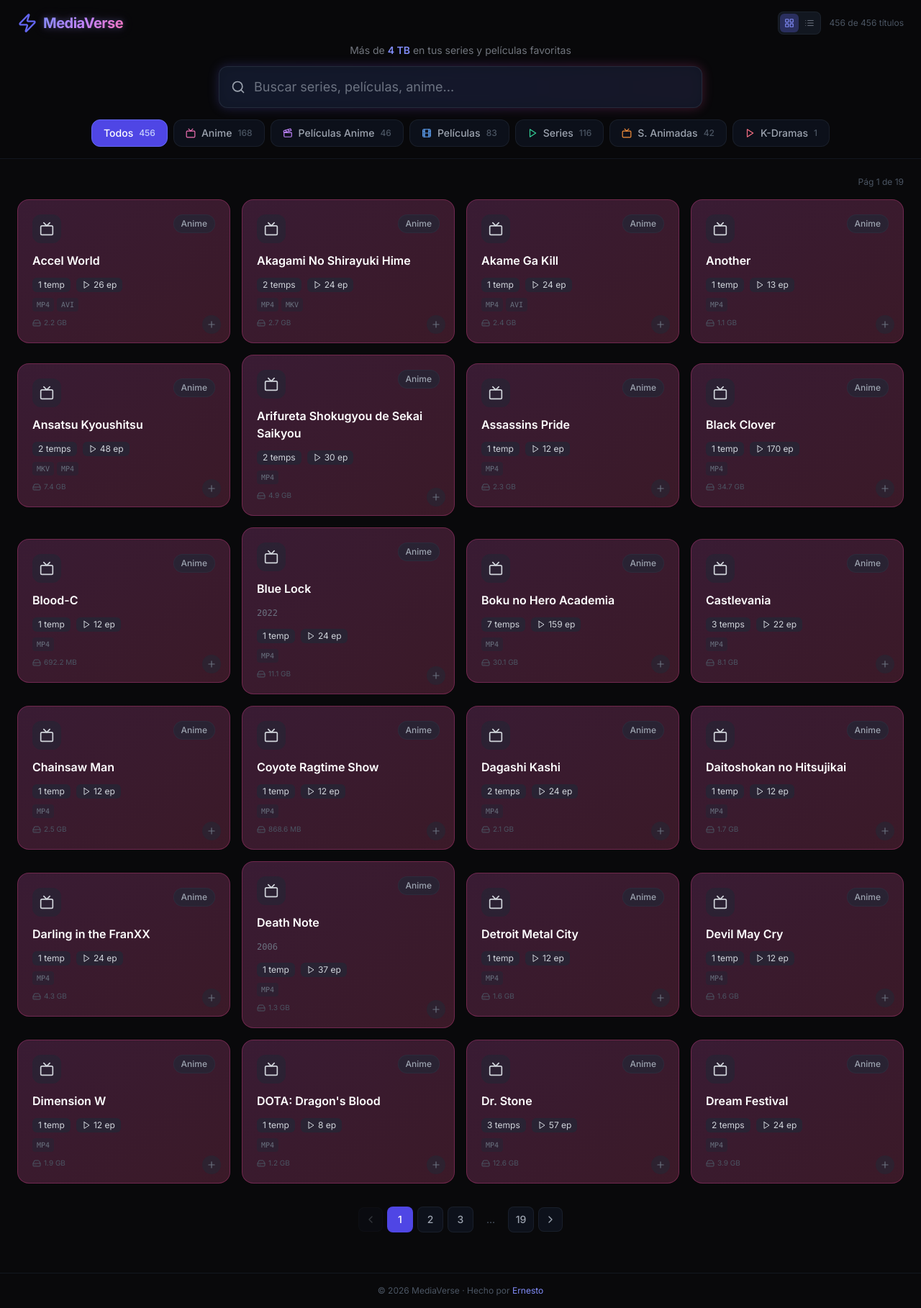
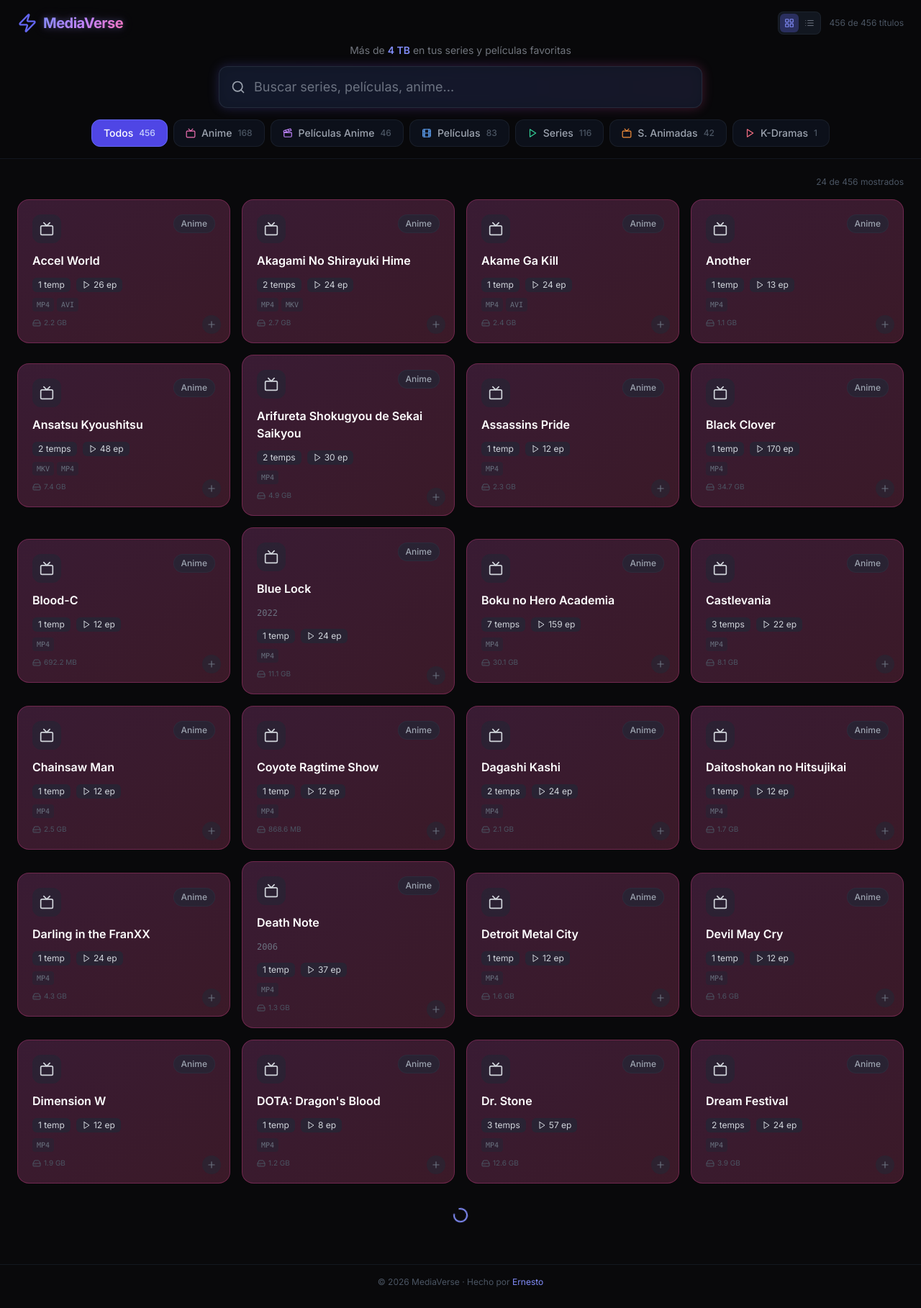
Before and after one commit to Ernesto581/MediaVerse, a Next.js app: page / in a window 1280 px wide. Shown: the whole page at 72% size. Built offline with nearby package versions, Linux system fonts and the light colour scheme.

Commit message:
Cambiar paginacion por scroll infinito

```diff
--- a/src/app/page.tsx
+++ b/src/app/page.tsx
@@ -1,15 +1,14 @@
 'use client'
 
-import { useState, useCallback, useMemo, useEffect } from 'react'
+import { useState, useCallback, useMemo, useEffect, useRef } from 'react'
 import { allMedia, searchMedia } from '@/lib/data'
 import { MediaItem } from '@/lib/types'
 import SearchBar from '@/components/SearchBar'
 import MediaCard from '@/components/MediaCard'
 import MediaDetail from '@/components/MediaDetail'
 import FilterBar from '@/components/FilterBar'
-import Pagination from '@/components/Pagination'
 import RequestForm from '@/components/RequestForm'
-import { Zap, LayoutGrid, List } from 'lucide-react'
+import { Zap, LayoutGrid, List, Loader2 } from 'lucide-react'
 import { SelectionProvider } from '@/context/SelectionContext'
 import SelectionDrawer from '@/components/SelectionDrawer'
 
@@ -19,20 +18,21 @@
   const [query, setQuery] = useState('')
   const [selectedType, setSelectedType] = useState('')
   const [selectedItem, setSelectedItem] = useState<MediaItem | null>(null)
-  const [page, setPage] = useState(1)
   const [viewMode, setViewMode] = useState<'grid' | 'list'>('grid')
+  const [displayCount, setDisplayCount] = useState(ITEMS_PER_PAGE)
+  const observerRef = useRef<HTMLDivElement | null>(null)
 
   const handleSearch = useCallback((q: string) => {
     setQuery(q)
-    setPage(1)
+    setDisplayCount(ITEMS_PER_PAGE)
   }, [])
 
   const handleTypeChange = useCallback((t: string) => {
     setSelectedType(t)
-    setPage(1)
+    setDisplayCount(ITEMS_PER_PAGE)
   }, [])
 
-  useEffect(() => { setPage(1) }, [query, selectedType])
+  useEffect(() => { setDisplayCount(ITEMS_PER_PAGE) }, [query, selectedType])
 
   const filtered = useMemo(() => {
     let items = query ? searchMedia(query) : allMedia
@@ -42,11 +42,28 @@
     return items
   }, [query, selectedType])
 
-  const totalPages = Math.ceil(filtered.length / ITEMS_PER_PAGE)
-  const paginated = useMemo(() => {
-    const start = (page - 1) * ITEMS_PER_PAGE
-    return filtered.slice(start, start + ITEMS_PER_PAGE)
-  }, [filtered, page])
+  const displayed = useMemo(() => {
+    return filtered.slice(0, displayCount)
+  }, [filtered, displayCount])
+
+  const hasMore = displayCount < filtered.length
+
+  useEffect(() => {
+    const el = observerRef.current
+    if (!el || !hasMore) return
+
+    const observer = new IntersectionObserver(
+      (entries) => {
+        if (entries[0].isIntersecting) {
+          setDisplayCount((prev) => prev + ITEMS_PER_PAGE)
+        }
+      },
+      { rootMargin: '200px' }
+    )
+
+    observer.observe(el)
+    return () => observer.disconnect()
+  }, [hasMore, filtered.length])
 
   return (
     <div className="min-h-screen flex flex-col">
@@ -114,17 +131,15 @@
                   Resultados para &quot;<span className="text-white">{query}</span>&quot;
                 </span>
               )}
-              {totalPages > 1 && (
-                <span className="text-xs text-gray-600 ml-auto">
-                  Pág {page} de {totalPages}
-                </span>
-              )}
+              <span className="text-xs text-gray-600 ml-auto">
+                {displayed.length} de {filtered.length} mostrados
+              </span>
             </div>
             <div className={viewMode === 'grid'
               ? 'grid grid-cols-1 sm:grid-cols-2 lg:grid-cols-3 xl:grid-cols-4 gap-4'
               : 'flex flex-col gap-2'
             }>
-              {paginated.map((item) => (
+              {displayed.map((item) => (
                 <MediaCard
                   key={item.id}
                   item={item}
@@ -133,11 +148,12 @@
                 />
               ))}
             </div>
-            <Pagination
-              currentPage={page}
-              totalPages={totalPages}
-              onPageChange={setPage}
-            />
+
+            <div ref={observerRef} className="flex justify-center py-8">
+              {hasMore && (
+                <Loader2 className="h-6 w-6 text-indigo-400 animate-spin" />
+              )}
+            </div>
           </>
         )}
       </main>
```
